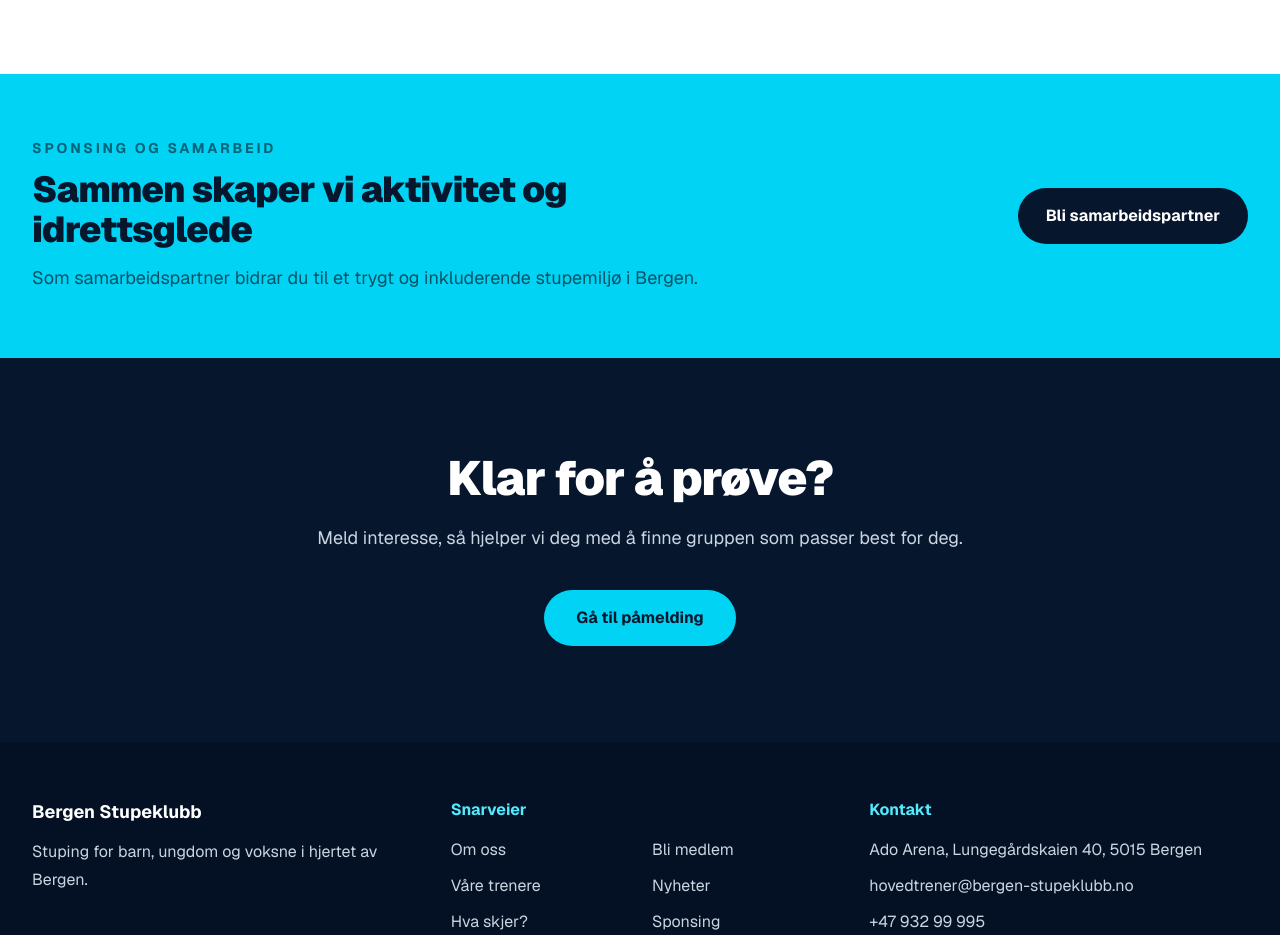
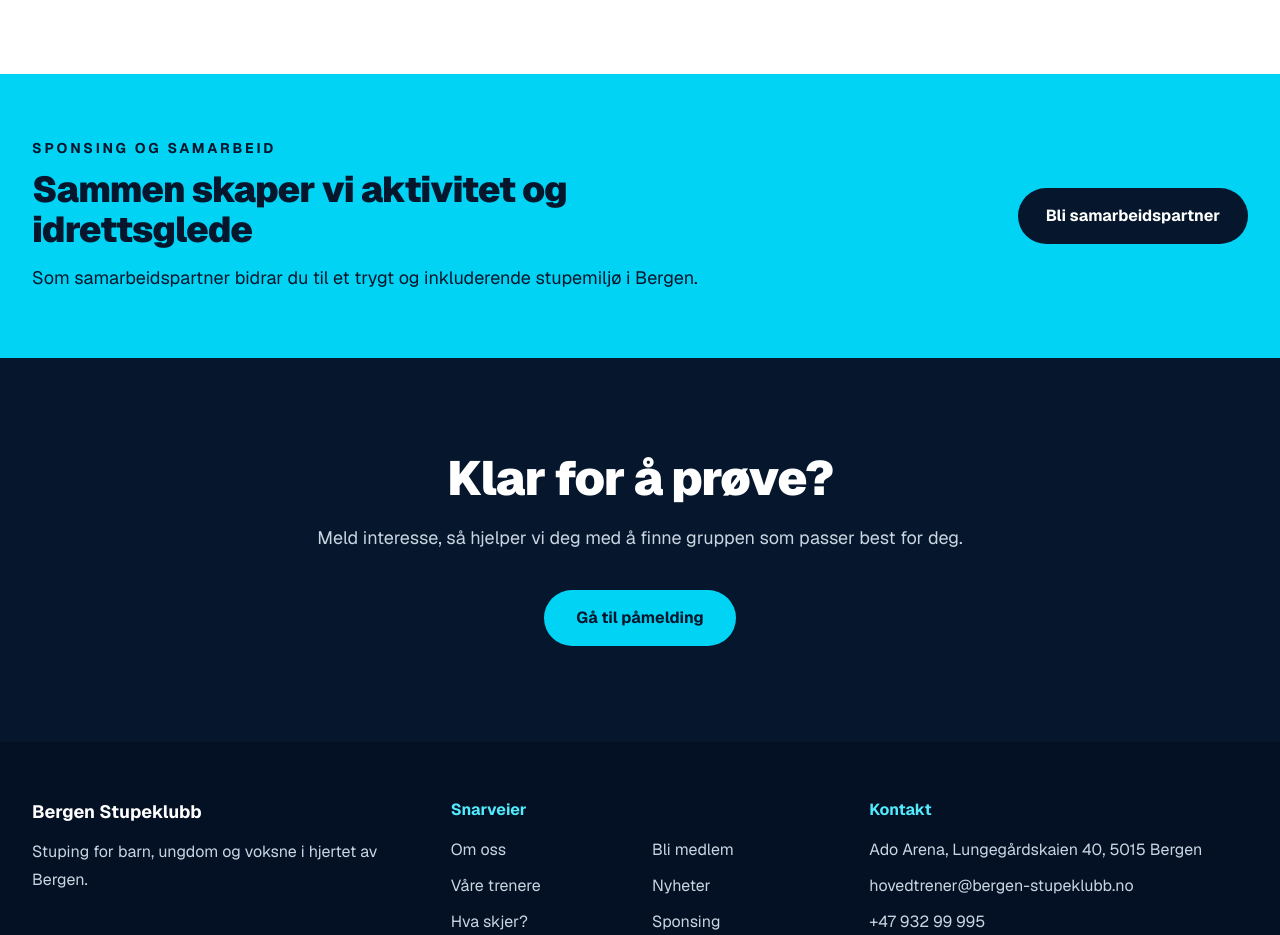
Before and after one commit to PMariusf/bergen-stupeklubb, a Next.js app: page / in a window 1280 px wide. Shown: the part 3040-3975 px from the top of the page. Built offline with nearby package versions, Linux system fonts and the light colour scheme; no server answers.

Commit message:
fix: improve Lighthouse LCP and contrast

```diff
--- a/app/page.tsx
+++ b/app/page.tsx
@@ -32,7 +32,8 @@
           alt=""
           fill
           loading="eager"
-          quality={90}
+          fetchPriority="high"
+          quality={75}
           sizes="100vw"
           className="-z-20 object-cover object-center"
         />
@@ -267,13 +268,13 @@
       <section className="bg-cyan-400 py-16">
         <div className="mx-auto flex max-w-7xl flex-col items-start justify-between gap-8 px-5 md:flex-row md:items-center lg:px-8">
           <div className="max-w-2xl">
-            <p className="text-sm font-bold uppercase tracking-[0.2em] text-cyan-950/70">
+            <p className="text-sm font-bold uppercase tracking-[0.2em] text-[#06162d]">
               Sponsing og samarbeid
             </p>
             <h2 className="mt-3 text-3xl font-black tracking-tight text-[#06162d] sm:text-4xl">
               Sammen skaper vi aktivitet og idrettsglede
             </h2>
-            <p className="mt-3 text-lg leading-8 text-cyan-950/80">
+            <p className="mt-3 text-lg leading-8 text-[#06162d]">
               Som samarbeidspartner bidrar du til et trygt og inkluderende
               stupemiljø i Bergen.
             </p>
```
